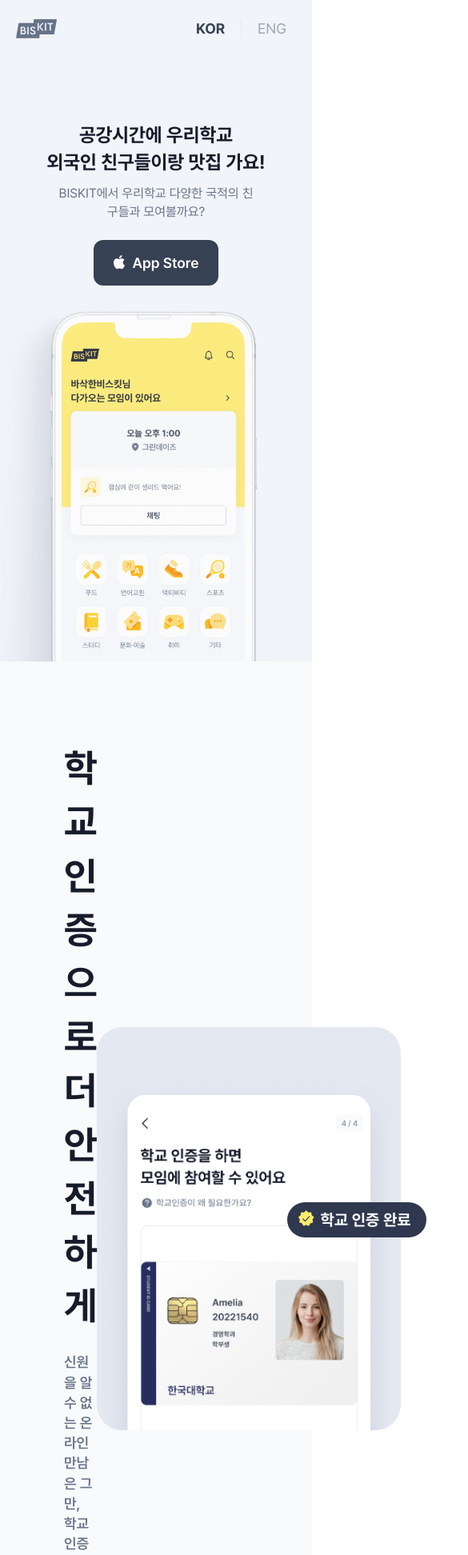
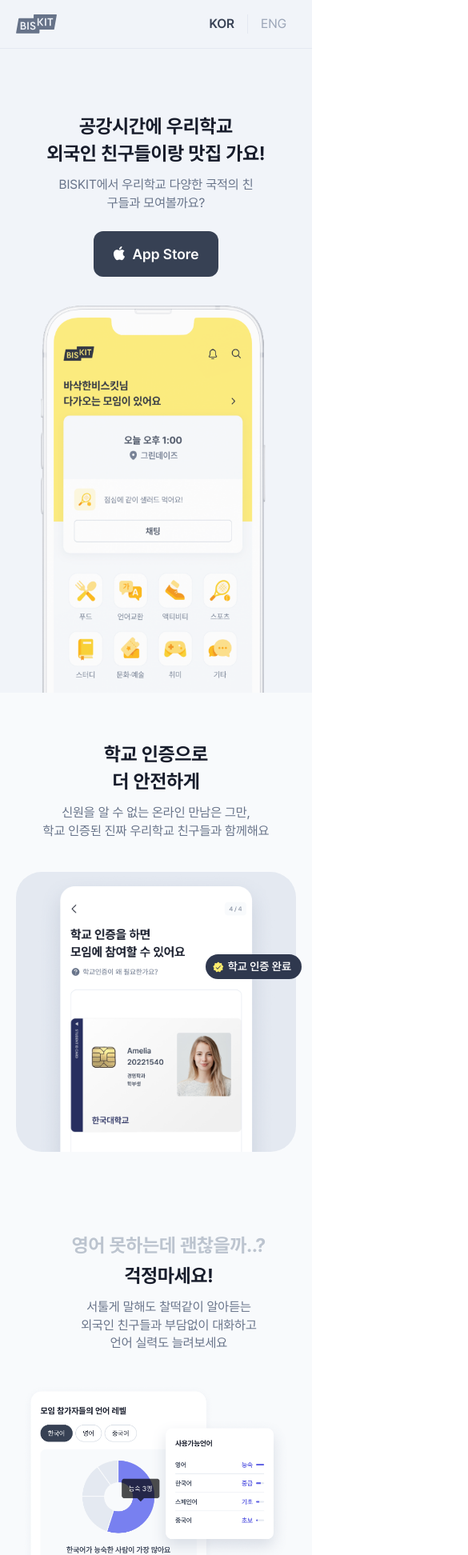
Before and after one commit to yxunakim84/BISKIT_Onboarding, a Next.js app: page / in a window 390 px wide. Shown: the top 1944 px of the page at 80% size, 585 px wide, since content can reach past the window. Built offline with nearby package versions, Linux system fonts and the light colour scheme.

Commit message:
feat: pages responsive styling

```diff
--- a/src/app/(viewport)/(public)/page.tsx
+++ b/src/app/(viewport)/(public)/page.tsx
@@ -11,7 +11,7 @@
 
 export default function Home() {
   return (
-    <main className="w-full flex flex-col items-center">
+    <main className="w-screen">
       <Header />
       <Part1 />
       <Part2 />
--- a/src/app/(viewport)/layout.tsx
+++ b/src/app/(viewport)/layout.tsx
@@ -7,7 +7,7 @@
     <div id="container-wrapper">
       <div
         id="container"
-        className="items-center justify-center flex-col relative mx-auto h-full flex min-h-screen w-full bg-white"
+        className="max-w-[1220px] items-center justify-center flex-col  bg-bg-elevation2 relative mx-auto h-full flex min-h-screen w-full bg-white"
       >
         {children}
       </div>
--- a/src/app/globals.css
+++ b/src/app/globals.css
@@ -2,6 +2,20 @@
 @tailwind components;
 @tailwind utilities;
 
+@layer utilities {
+  /* Hide scrollbar for Chrome, Safari and Opera */
+  .no-scrollbar::-webkit-scrollbar {
+    display: none;
+  }
+
+  /* Hide scrollbar for IE, Edge and Firefox */
+  .no-scrollbar {
+    -ms-overflow-style: none; /* IE and Edge */
+    scrollbar-width: none; /* Firefox */
+  }
+}
+
+/*
 :root {
   --foreground-rgb: 0, 0, 0;
   --background-start-rgb: 214, 219, 220;
@@ -14,4 +28,4 @@
     --background-start-rgb: 0, 0, 0;
     --background-end-rgb: 0, 0, 0;
   }
-}
+} */
--- a/src/components/CategoryItem/CategoryItem.tsx
+++ b/src/components/CategoryItem/CategoryItem.tsx
@@ -6,11 +6,11 @@
 }
 export default function CategoryItem({ icon, label }: CategoryItemProps) {
   return (
-    <div className="flex flex-col items-center justify-center gap-y-2 w-[83.75px]">
+    <span className="flex flex-col items-center justify-center gap-y-2 w-[83.75px]">
       <div className="w-[64px] h-[64px] rounded-[16px] flex flex-col justify-center items-center bg-bg-default border border-border-weak">
         <Icon name={icon} width={52} height={52} />
       </div>
       <label className="text-content-weaker text-body16Rg">{label}</label>
-    </div>
+    </span>
   );
 }
--- a/src/components/Header/Header.tsx
+++ b/src/components/Header/Header.tsx
@@ -4,8 +4,8 @@
 
 export default function Header() {
   return (
-    <section className="w-full flex flex-col items-center bg-bg-elevation2">
-      <header className="max-w-[1220px] w-full px-5 flex justify-between h-[72px] items-center">
+    <section className="w-full flex flex-col items-center bg-bg-elevation2 mobile:border-b mobile:border-border-default laptop:border-none">
+      <header className="max-w-[1220px] w-full px-5 flex justify-between mobile:h-[60px] laptop:h-[72px] items-center">
         <Icon
           name="Logo"
           width={51}
@@ -13,11 +13,11 @@
           color={colors.content.weaker}
         />
         <div className="flex h-fit items-center">
-          <button className="py-[10px] px-3 text-content-weak text-heading18Bd">
+          <button className="py-[10px] px-3 text-content-weak mobile:text-body16Sb laptop:text-heading18Bd">
             KOR
           </button>
-          <span className="w-[1px] h-6 bg-border-default mx-2" />
-          <button className="py-[10px] px-3 text-content-weakest text-heading18Rg">
+          <span className="w-[1px] h-6 bg-border-default mobile:mx-1 laptop:mx-2" />
+          <button className="py-[10px] px-3 text-content-weakest mobile:text-body16Rg laptop:text-heading18Rg">
             ENG
           </button>
         </div>
--- a/src/components/Part1/Part1.tsx
+++ b/src/components/Part1/Part1.tsx
@@ -10,8 +10,8 @@
     1: useScrollFadeIn(DirectionType.up, 1.3, 0.1),
   };
   return (
-    <section className="laptop:min-h-screen mobile:h-full flex flex-col w-screen items-center bg-bg-elevation2">
-      <div className="laptop:max-w-[1220px] w-full pt-[80px] h-full px-5 justify-between flex flex-col items-center animate-fadeIn">
+    <section className="laptop:min-h-screen mobile:h-full w-full flex flex-col items-center bg-bg-elevation2">
+      <div className="laptop:max-w-[1220px] mobile:max-w-full pt-[80px] h-full px-5 justify-between flex flex-col items-center animate-fadeIn">
         <div className="flex flex-col laptop:gap-y-[48px] mobile:gap-y-6">
           <div className="flex flex-col text-center laptop:gap-y-6 mobile:gap-y-3 items-center">
             <h4 className="laptop:text-title48Bd mobile:text-heading24Bd text-content-default text-center">
@@ -28,14 +28,10 @@
               <Icon name="Apple" width={24} height={24} />
               <span className="px-1">App Store</span>
             </button>
-            {/* <button className="mobile:w-fit laptop:w-[180px] justify-center p-4 mobile:px-5 laptop:px-4 w-fit rounded-[12px] flex bg-bg-inverseWeak text-content-inverse text-caption18Sb">
-              <Icon name="Google" width={24} height={24} />
-              <span className="px-1">Google Play</span>
-            </button> */}
           </div>
         </div>
         <div
-          className="mobile:w-[483px] mobile:h-[470px] laptop:w-[808px] laptop:h-[776px] relative"
+          className="mobile:w-[290px] mobile:h-[520px] laptop:w-[431px] laptop:h-[776px] relative"
           {...animatedItem[1]}
         >
           <Image
@@ -49,3 +45,10 @@
     </section>
   );
 }
+
+{
+  /* <button className="mobile:w-fit laptop:w-[180px] justify-center p-4 mobile:px-5 laptop:px-4 w-fit rounded-[12px] flex bg-bg-inverseWeak text-content-inverse text-caption18Sb">
+  <Icon name="Google" width={24} height={24} />
+  <span className="px-1">Google Play</span>
+</button> */
+}
--- a/src/components/Part2/Part2.tsx
+++ b/src/components/Part2/Part2.tsx
@@ -11,27 +11,31 @@
     2: useScrollFadeIn(DirectionType.left, 1.5, 0.1),
     3: useScrollFadeIn(DirectionType.left, 1.6, 0.1),
   };
+
   return (
-    <section className="w-full py-[100px] px-[40px] flex-col items-center bg-bg-elevation1 flex">
-      <div className="max-w-[1220px] w-full flex items-center justify-between">
-        <div className="pl-[40px] flex flex-col gap-y-6">
+    <section className="laptop:min-h-screen mobile:h-full w-full laptop:py-[100px] laptop:px-[40px] mobile:pt-[60px] mobile:pb-[40px] mobile:px-[20px] flex-col items-center bg-bg-elevation1 flex">
+      <div className="laptop:max-w-[1220px] mobile:w-full flex desktop:flex-row mobile:flex-col items-center desktop:justify-between mobile:gap-y-[40px] laptop:gap-y-[64px]">
+        <div className="flex desktop:text-start flex-col laptop:gap-y-6 mobile:gap-y-3">
           <h4
-            className="text-title48Bd text-content-default"
+            className="laptop:text-title48Bd mobile:text-center desktop:text-start mobile:text-heading24Bd text-content-default"
             {...animatedItem[0]}
           >
             학교 인증으로
             <br /> 더 안전하게
           </h4>
           <p
-            className="text-caption18Sb text-content-weaker"
+            className="laptop:text-caption18Sb mobile:text-center desktop:text-start mobile:text-body16Rg text-content-weaker"
             {...animatedItem[1]}
           >
             신원을 알 수 없는 온라인 만남은 그만, <br />
             학교 인증된 진짜 우리학교 친구들과 함께해요
           </p>
         </div>
-        <div className="w-[504px] h-[504px] bg-bg-elevation3 rounded-[32px] flex justify-center items-end">
-          <div className="relative w-[380px] h-[442px]" {...animatedItem[2]}>
+        <div className="laptop:w-[504px] laptop:h-[504px] mobile:aspect-square w-full bg-bg-elevation3 rounded-[32px] flex justify-center items-end">
+          <div
+            className="relative laptop:w-[380px] laptop:h-[442px] mobile:w-[300px] mobile:h-[350px]"
+            {...animatedItem[2]}
+          >
             <Image
               src="/assets/img/screen/verify_screen.png"
               alt="verification"
@@ -39,16 +43,15 @@
               unoptimized
             />
             <div
-              className="absolute py-2 pl-3 pr-5 flex gap-x-[6px] bg-[#2F384E] rounded-[71.6px] -right-8 bottom-[241px]"
+              className="absolute laptop:py-2 laptop:pl-3 laptop:pr-5 mobile:py-[5px] mobile:pl-2 mobile:pr-[13px] flex laptop:gap-x-[6px] mobile:gap-x-[4px] items-center bg-[#2F384E] rounded-[71.6px] -right-8 laptop:bottom-[241px] mobile:bottom-[216px]"
               {...animatedItem[3]}
             >
               <Icon
                 name="Badge"
-                width={24}
-                height={24}
                 color={colors.content.primaryOnInverse}
+                className="mobile:w-4 mobile:h-4 laptop:w-6 laptop:h-6"
               />
-              <span className="text-heading20Bd text-[#FEFEFE]">
+              <span className="laptop:text-heading20Bd mobile:text-body14Sb text-[#FEFEFE]">
                 학교 인증 완료
               </span>
             </div>
--- a/src/components/Part3/Part3.tsx
+++ b/src/components/Part3/Part3.tsx
@@ -9,34 +9,23 @@
     2: useScrollFadeIn(DirectionType.up, 1.2, 0.1, 0.5),
     3: useScrollFadeIn(DirectionType.up, 1.6, 0.1, 0.5),
   };
+
   return (
-    <section className="w-full py-[100px] px-[40px] flex-col items-center bg-bg-elevation1 flex">
-      <div className="max-w-[1220px] w-full flex items-center justify-between">
-        <div className="relative w-[416px] h-[435px]" {...animatedItem[0]}>
-          <Image
-            src="/assets/img/screen/level_graph.png"
-            alt=""
-            fill
-            unoptimized
-          />
-          <div
-            className="absolute -right-36 bottom-24 w-[256px] h-[261px]"
-            {...animatedItem[1]}
-          >
-            <Image src="/assets/img/screen/level.png" alt="" fill unoptimized />
-          </div>
-        </div>
-        <div className="flex flex-col gap-y-6 pl-8 text-end">
-          <div className="flex flex-col gap-y-3 text-title48Bd">
-            <div className="text-content-placeholder" {...animatedItem[2]}>
-              영어 못하는데 <br />
-              괜찮을까..?
+    <section className="w-full mobile:pt-[60px] mobile:pb-[40px] mobile:px-5 laptop:py-[100px] laptop:px-[40px] flex-col items-center bg-bg-elevation1 flex">
+      <div className="max-w-[1220px] w-full flex mobile:flex-col desktop:flex-row-reverse items-center mobile:gap-y-[40px] laptop:gap-y-[64px] desktop:justify-between">
+        <div className="flex flex-col laptop:gap-y-6 mobile:gap-y-3 pl-8 desktop:text-end mobile:text-center">
+          <div className="flex flex-col laptop:gap-y-3 mobile:gap-y-1 desktop:items-end laptop:text-title48Bd mobile:text-heading24Bd">
+            <div
+              className="text-content-placeholder desktop:max-w-[290px]"
+              {...animatedItem[2]}
+            >
+              영어 못하는데 괜찮을까..?
             </div>
             <div className="text-content-default" {...animatedItem[3]}>
               걱정마세요!
             </div>
           </div>
-          <p className="text-heading24Md text-content-weaker animate-fadeIn">
+          <p className="laptop:text-heading24Md mobile:text-body16Rg text-content-weaker animate-fadeIn">
             서툴게 말해도 찰떡같이 알아듣는
             <br />
             외국인 친구들과 부담없이 대화하고
@@ -44,6 +33,58 @@
             언어 실력도 늘려보세요
           </p>
         </div>
+        <div
+          className="relative mobile:w-[335px] mobile:h-[252px] laptop:w-[576px] laptop:h-[435px]"
+          {...animatedItem[0]}
+        >
+          <Image
+            src="/assets/img/screen/lang_card.png"
+            alt=""
+            fill
+            unoptimized
+          />
+        </div>
+        {/* <div className="relative min-[400px]:w-full">
+          <div
+            className="relative mobile:w-[80%] mobile:aspect-square laptop:w-[416px] laptop:h-[435px]"
+            {...animatedItem[0]}
+          >
+            <Image
+              src="/assets/img/screen/level_graph.png"
+              alt=""
+              fill
+              unoptimized
+            />
+            {!isMobile && (
+              <div
+                // className="w-[256px] h-[261px]"
+                className="absolute laptop:-right-36 laptop:bottom-24 mobile:right-0 mobile:bottom-16 laptop:w-[256px] laptop:h-[261px] mobile:w-[148px] mobile:h-[151px]"
+                {...animatedItem[1]}
+              >
+                <Image
+                  src="/assets/img/screen/level.png"
+                  alt=""
+                  fill
+                  unoptimized
+                />
+              </div>
+            )}
+          </div>
+          {isMobile && (
+            <div
+              // className="w-[256px] h-[261px]"
+              className="absolute laptop:-right-36 laptop:bottom-24 mobile:right-0 mobile:bottom-16 laptop:w-[256px] laptop:h-[261px] mobile:w-[148px] mobile:h-[151px]"
+              {...animatedItem[1]}
+            >
+              <Image
+                src="/assets/img/screen/level.png"
+                alt=""
+                fill
+                unoptimized
+              />
+            </div>
+          )}
+        </div> */}
       </div>
     </section>
   );
```
Also changed, not shown: src/components/Part4/Part4.tsx (+23 -17 lines), src/components/Part5/Part5.tsx (+4 -4 lines), src/components/Part6/Part6.tsx (+9 -10 lines), src/components/ReviewCard/ReviewCard.tsx (+7 -3 lines), public/assets/img/screen/home_screen.png, public/assets/img/screen/lang_card.png (added).
